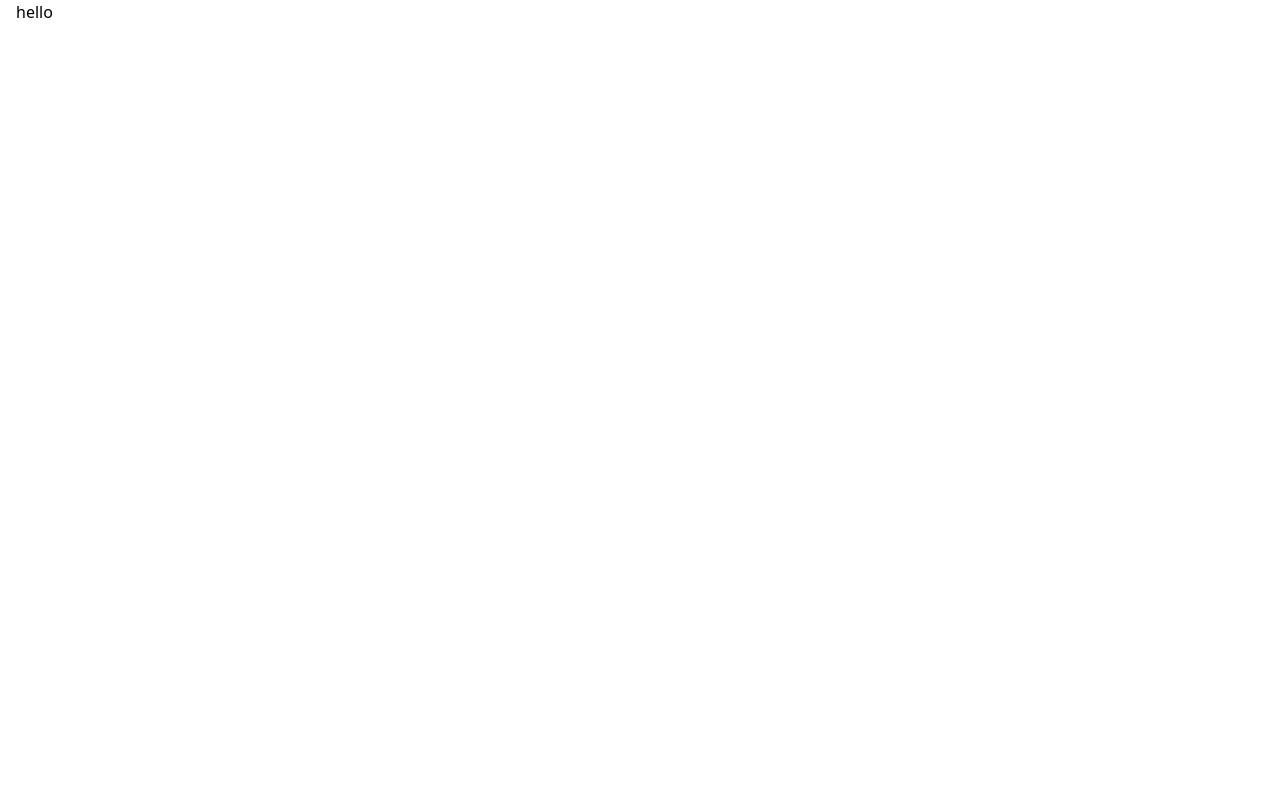
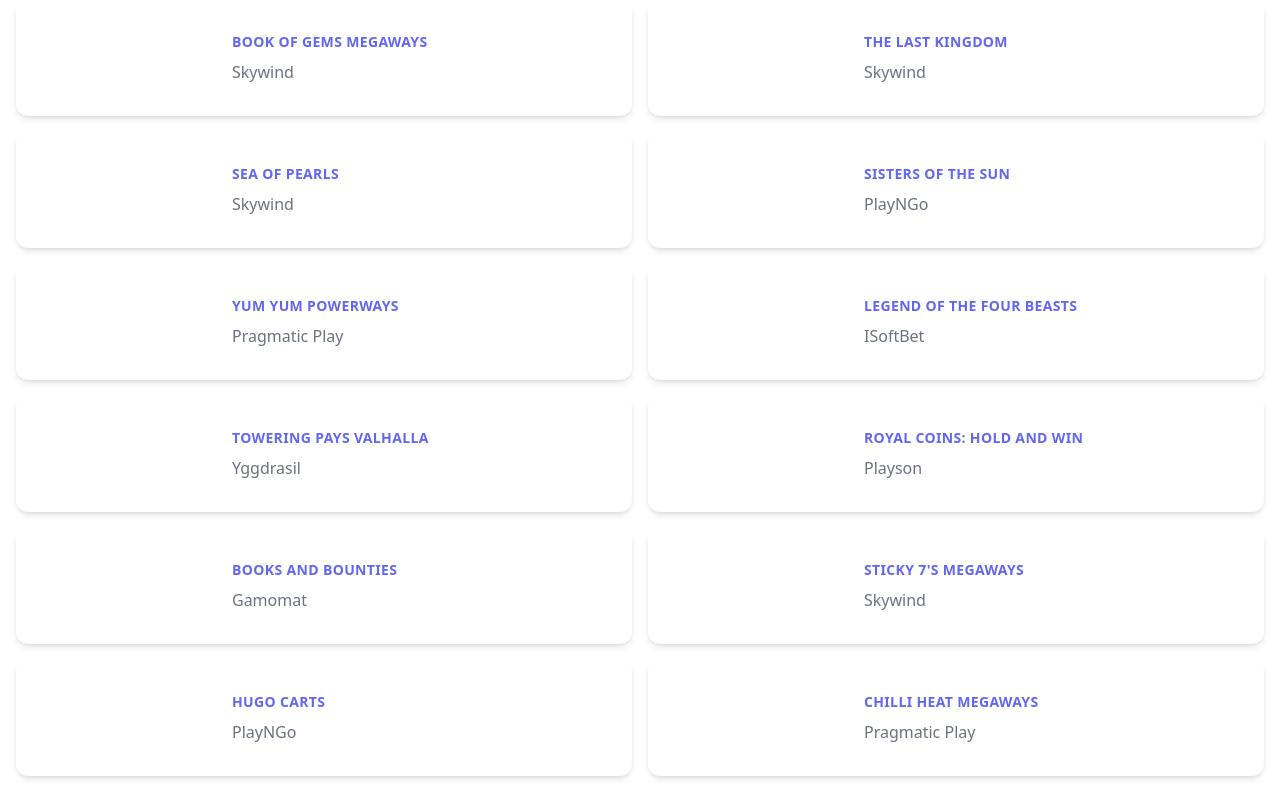
Before and after one commit to ALI11IB/casino-lobby, a React (Create React App) app: page / in a window 1280 px wide. Shown: the top 800 px of the page. Built offline with nearby package versions, Linux system fonts and the light colour scheme.

Commit message:
add games for home page

```diff
--- /dev/null
+++ b/src/components/ui/card/index.tsx
@@ -0,0 +1,23 @@
+import { Game } from "../../../types/game";
+
+export default function Card({ game }: { game: Game }) {
+  return (
+    <div className="bg-white rounded-xl shadow-md overflow-hidden md:max-w-2xl">
+      <div className="flex h-full">
+        <div className="flex-1 h-full next-image-wrapper"></div>
+        <div className="p-8 pb-4 flex-2">
+          <div className="flex items-center">
+            <div className="uppercase mr-2 tracking-wide text-sm text-indigo-500 font-semibold">
+              {game.name}
+            </div>
+            <div></div>
+          </div>
+
+          <p className="mt-2 mb-4 text-sm sm:text-base text-gray-500">
+            {game.provider}
+          </p>
+        </div>
+      </div>
+    </div>
+  );
+}
--- /dev/null
+++ b/src/components/ui/index.tsx
@@ -0,0 +1 @@
+export { default as GameCard } from "./card";
--- /dev/null
+++ b/src/content/fetcher.ts
@@ -0,0 +1,7 @@
+import games from "./games.json";
+
+export const getAllGames = () => {
+  return {
+    data: games,
+  };
+};
--- a/src/pages/home/index.tsx
+++ b/src/pages/home/index.tsx
@@ -1,3 +1,20 @@
+import { useState, useEffect } from "react";
+
+import { Game } from "../../types/game";
+import { getAllGames } from "../../content/fetcher";
+import { GameCard } from "../../components/ui";
+
 export default function Home() {
-  return <>hello</>;
+  const [games, setGames] = useState<Game[]>([]);
+  useEffect(() => {
+    const result = getAllGames();
+    setGames(result.data);
+  }, []);
+  return (
+    <section className="grid md:grid-cols-1 lg:grid-cols-2 gap-4 mb-5">
+      {games.map((game) => (
+        <GameCard game={game} key={game.id} />
+      ))}
+    </section>
+  );
 }
--- /dev/null
+++ b/src/types/game.ts
@@ -0,0 +1,7 @@
+export interface Game {
+  id: string;
+  name: string;
+  tags: string[];
+  provider: string;
+  gameType: string;
+}
```
Also changed, not shown: src/content/games.json (renamed from src/components/content/games.json).
